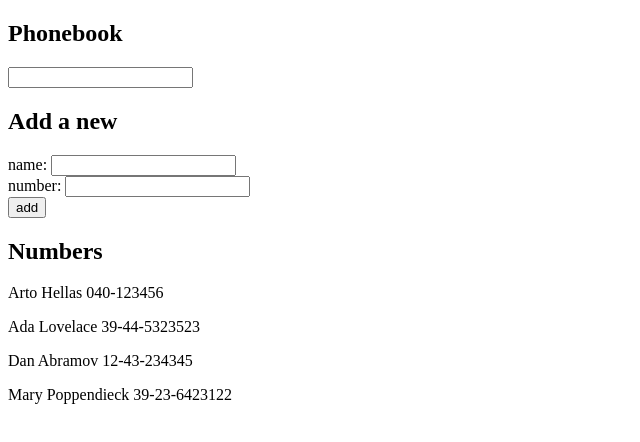
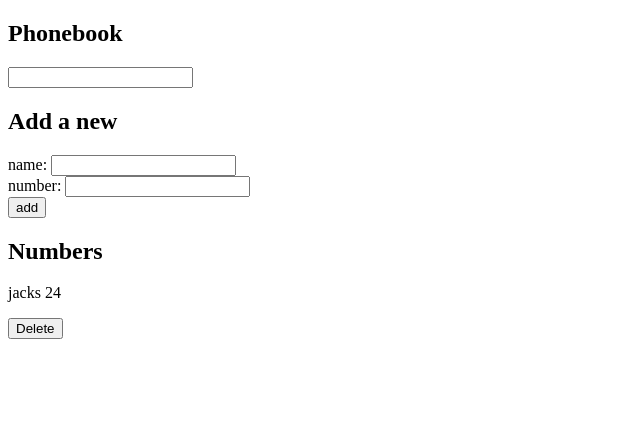
Before and after one commit to linglejack06/fso-part2, a React (Vite) app in the folder phonebook/: page / in a window 1280 px wide. Shown: the top 442 px of the page, without its empty margins (0-640 px from the left). Built offline with nearby package versions, Linux system fonts and the light colour scheme; data requests are answered from the project's data file; the HTML template or start-up script is replaced by a standard one.

Commit message:
add delete method

```diff
--- a/phonebook/db.json
+++ b/phonebook/db.json
@@ -1,24 +1,9 @@
 {
-  "persons":[
+  "persons": [
     {
-      "name": "Arto Hellas",
-      "number": "040-123456",
-      "id": 1
-    },
-    {
-      "name": "Ada Lovelace",
-      "number": "39-44-5323523",
-      "id": 2
-    },
-    {
-      "name": "Dan Abramov",
-      "number": "12-43-234345",
-      "id": 3
-    },
-    {
-      "name": "Mary Poppendieck",
-      "number": "39-23-6423122",
-      "id": 4
+      "name": "jacks",
+      "number": "24",
+      "id": 6
     }
   ]
 }
--- a/phonebook/src/App.jsx
+++ b/phonebook/src/App.jsx
@@ -29,9 +29,18 @@ function App() {
       alert(`${newName} is already in the phonebook`)
       return;
     }
-    setPersons(persons.concat({name: newName, number: newNumber}));
-    setNewName('');
-    setNewNumber('');
+    personService.addPerson({name: newName, number: newNumber})
+      .then((data) => {
+        setPersons(persons.concat(data))
+        setNewName('');
+        setNewNumber('');
+      })
+  }
+  const handleDelete = (id) => {
+    personService.deletePerson(id)
+      .then(() => {
+        setPersons(persons.filter((person) => person.id !== id));
+      });
   }
   return (
     <div>
@@ -40,7 +49,7 @@ function App() {
       <h2>Add a new</h2>
       <AddForm name={newName} number={newNumber} handleNameChange={handleNameChange} handleNumberChange={handleNumberChange} handleSubmit={handleSubmit} />
       <h2>Numbers</h2>
-      <PersonList personsToShow={personsToShow} />
+      <PersonList personsToShow={personsToShow} handleDelete={handleDelete} />
     </div>
   )
 }
--- a/phonebook/src/components/PersonList.jsx
+++ b/phonebook/src/components/PersonList.jsx
@@ -1,7 +1,10 @@
-const PersonList = ({ personsToShow }) => (
+const PersonList = ({ personsToShow, handleDelete }) => (
   <div>
     {personsToShow.map((person) => (
-      <p key={person.name}>{person.name} {person.number}</p>
+      <div key={person.id}>
+        <p>{person.name} {person.number}</p>
+        <button onClick={() => handleDelete(person.id)}>Delete</button>
+      </div>
     ))}
   </div>
 )
--- a/phonebook/src/services/personService.js
+++ b/phonebook/src/services/personService.js
@@ -5,6 +5,13 @@ const getAll = async() => {
   const request = await axios.get(BASIC_URL);
   return request.data;
 }
-
-const personServices = { getAll };
+const addPerson = async (newPerson) => {
+  const request = await axios.post(BASIC_URL, newPerson);
+  return request.data;
+}
+const deletePerson = async (id) => {
+  const request = await axios.delete(`${BASIC_URL}/${id}`);
+  return request.data;
+}
+const personServices = { getAll, addPerson, deletePerson, };
 export default personServices;
```
